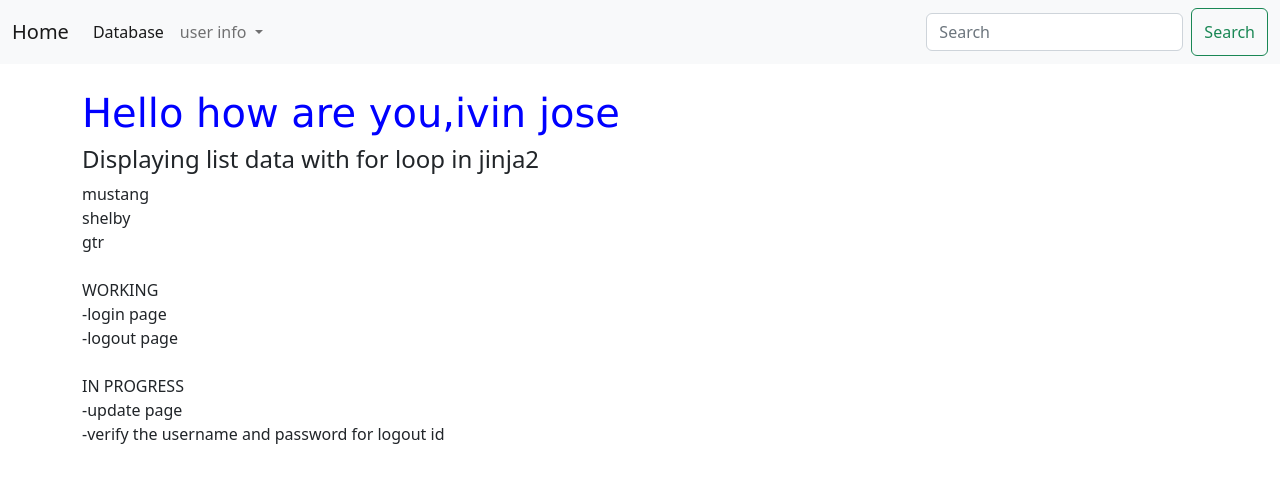
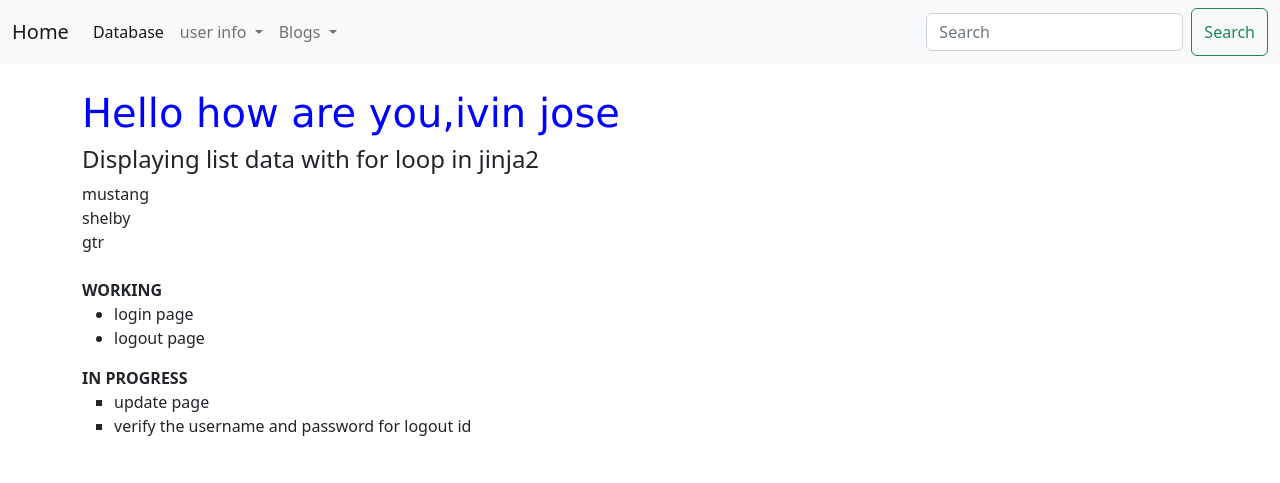
Before and after one commit to ivin-jose/FlaskProject, a Flask app: page / in a window 1280 px wide. Shown: the top 483 px of the page. Run offline with Flask 2, Linux system fonts and the light colour scheme; parts of the project's set-up code (start-up, migrations or seed data) failed here and were passed over; some libraries are stand-ins or nearby versions.

Commit message:
form created to cereate blog

```diff
--- a/hello.py
+++ b/hello.py
@@ -20,28 +20,17 @@ db = SQLAlchemy(app)
 
 # db model database
 
-class Users(db.Model):
-    id = db.Column(db.Integer,primery_key=True)
-    name = db.Column(db.String(200),nullable=False)
-    password = db.Column(db.String(200), nullable=False)
-    hobby = db.Column(db.String(200), nullable=False)
-    age = db.Column(db.Integer(), nullable=False)
+''' Hashing of the password '''
+@property
+def password(self):
+    raise AttributeError('password is not a readable attribute')
 
-    ''' Hashing of the password '''
-    @property
-    def password(self):
-        raise AttributeError('password is not a readable attribute')
+@password.setter
+def password(self,password):
+    self.password = generate_password_hash(password)
 
-    @password.setter
-    def password(self,password):
-        self.password = generate_password_hash(password)
-
-    def verify_password(self,password):
-        return check_password_hash(self.password)
-
-
-    def __repr__(self):
-        return '<name> %r' %self.name
+def verify_password(self,password):
+    return check_password_hash(self.password)
 
 
 # create a route decorator
@@ -84,7 +73,7 @@ class loginForm(FlaskForm):
 
 
 # login page
-@app.route('/logins',methods=['GET','POST'])
+@app.route('/login',methods=['GET','POST'])
 def login():
     name = ''
     password = ''
@@ -175,3 +164,7 @@ def logout():
         return render_template('logout.html',form=form,id=id,name=name,password=password,message=message)
     except:
         return render_template(error_message=error_message)
+
+@app.route('/createblog',methods=['GET','POST'])
+def addblog():
+    return render_template('blogform.html')
--- a/templates/404.html
+++ b/templates/404.html
@@ -10,7 +10,7 @@
 <center>
     <br><br><br>
     <h1><font color="blue" face="verdana">404 error</font></h1>
-    <h3><font color="black" face="verdana">we can't find this page for you! peter</font></h3>
+    <h3><font color="black" face="verdana">we can't find this page for you! </font></h3>
 </center>
 
 </body>
--- a/templates/index.html
+++ b/templates/index.html
@@ -14,13 +14,22 @@
 {{ i }}<br>
 {% endfor %}
 <Br>
-WORKING<br>
--login page <br>
--logout page<br>
-<br>
-IN PROGRESS<br>
--update page<br>
--verify the username and password for logout id
+
+<dl>
+    <dt>WORKING</dt>
+    <ul style="square">
+        <li>login page</li>
+        <li>logout page</li>
+    </ul>
+
+    <dt>IN PROGRESS</dt>
+    <ul style="list-style-type: square;">
+        <li>update page</li>
+        <li>verify the username and password for logout id</li>
+    </ul>
+</dl>
+
+
 </body>
 </html>
 {% endblock %}
--- a/templates/navbar.html
+++ b/templates/navbar.html
@@ -9,6 +9,7 @@
         <li class="nav-item">
           <a class="nav-link active" aria-current="page" href="/login datas">Database</a>
         </li>
+
         <li class="nav-item dropdown">
           <a class="nav-link dropdown-toggle" href="#" id="navbarDropdown" role="button" data-bs-toggle="dropdown" aria-expanded="false">
             user info
@@ -22,6 +23,28 @@
           </ul>
         </li>
       </ul>
+      <div>
+
+        </div>
+      <div class="collapse navbar-collapse" id="navbarSupportedContent2">
+      <ul class="navbar-nav me-auto mb-2 mb-lg-0">
+
+        <li class="nav-item dropdown">
+          <a class="nav-link dropdown-toggle" href="#" id="navbarDropdown2" role="button" data-bs-toggle="dropdown" aria-expanded="false">
+            Blogs
+          </a>
+          <ul class="dropdown-menu" aria-labelledby="navbarDropdown">
+            <li><a class="dropdown-item" href="/createblog">Create blog</a></li>
+            <li><hr class="dropdown-divider"></li>
+            <li><a class="dropdown-item" href="/#">Edit blog</a></li>
+            <li><hr class="dropdown-divider"></li>
+            <li><a class="dropdown-item" href="/#">Delete blog</a></li>
+          </ul>
+        </li>
+      </ul>
+      <div>
+
+        </div>
       <form class="d-flex" role="search">
         <input class="form-control me-2" type="search" placeholder="Search" aria-label="Search">
         <button class="btn btn-outline-success" type="submit">Search</button>
```
Also changed, not shown: templates/blogform.html (added, +18 -0 lines), templates/sample.html (+13 -0 lines).
